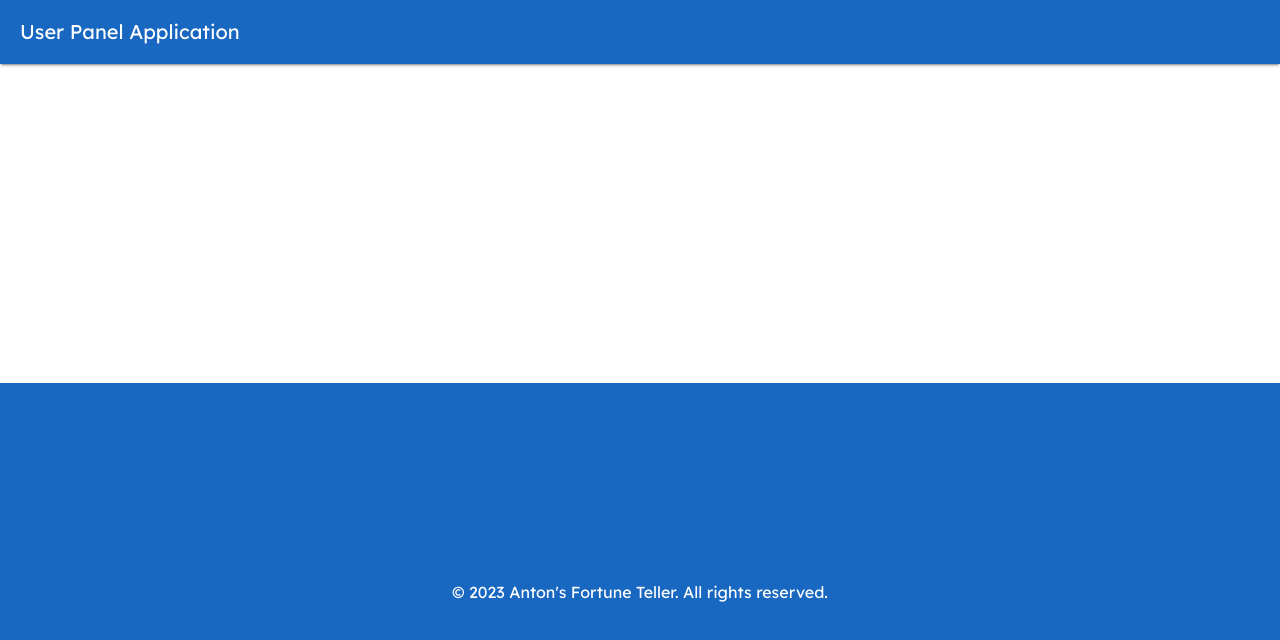
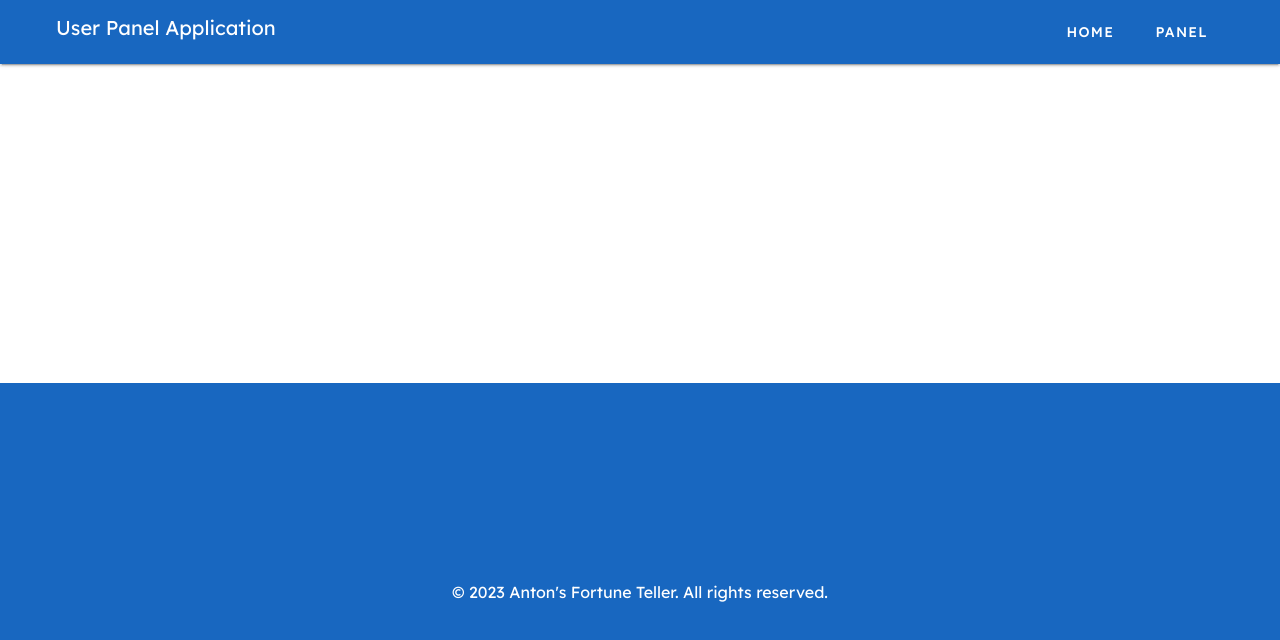
Before and after one commit to NotatNiiK/UserPanel, a Vue app: page / in a window 1280 px wide. Shown: the top 640 px of the page. Built offline with nearby package versions, Linux system fonts and the light colour scheme.

Commit message:
added nav links

```diff
--- a/src/components/TheHeader.vue
+++ b/src/components/TheHeader.vue
@@ -1,5 +1,19 @@
 <template>
-  <v-app-bar color="primary" :elevation="2">
-    <v-app-bar-title>User Panel Application</v-app-bar-title>
+  <v-app-bar color="primary" :elevation="2" class="header">
+    <v-container>
+      <v-row justify="space-between">
+        <v-col>
+          <v-app-bar-title>User Panel Application</v-app-bar-title>
+        </v-col>
+        <v-col align="end">
+          <v-btn class="ml-2">
+            <RouterLink to="/">Home</RouterLink>
+          </v-btn>
+          <v-btn class="ml-2">
+            <RouterLink to="/panel">Panel</RouterLink>
+          </v-btn>
+        </v-col>
+      </v-row>
+    </v-container>
   </v-app-bar>
 </template>
```
